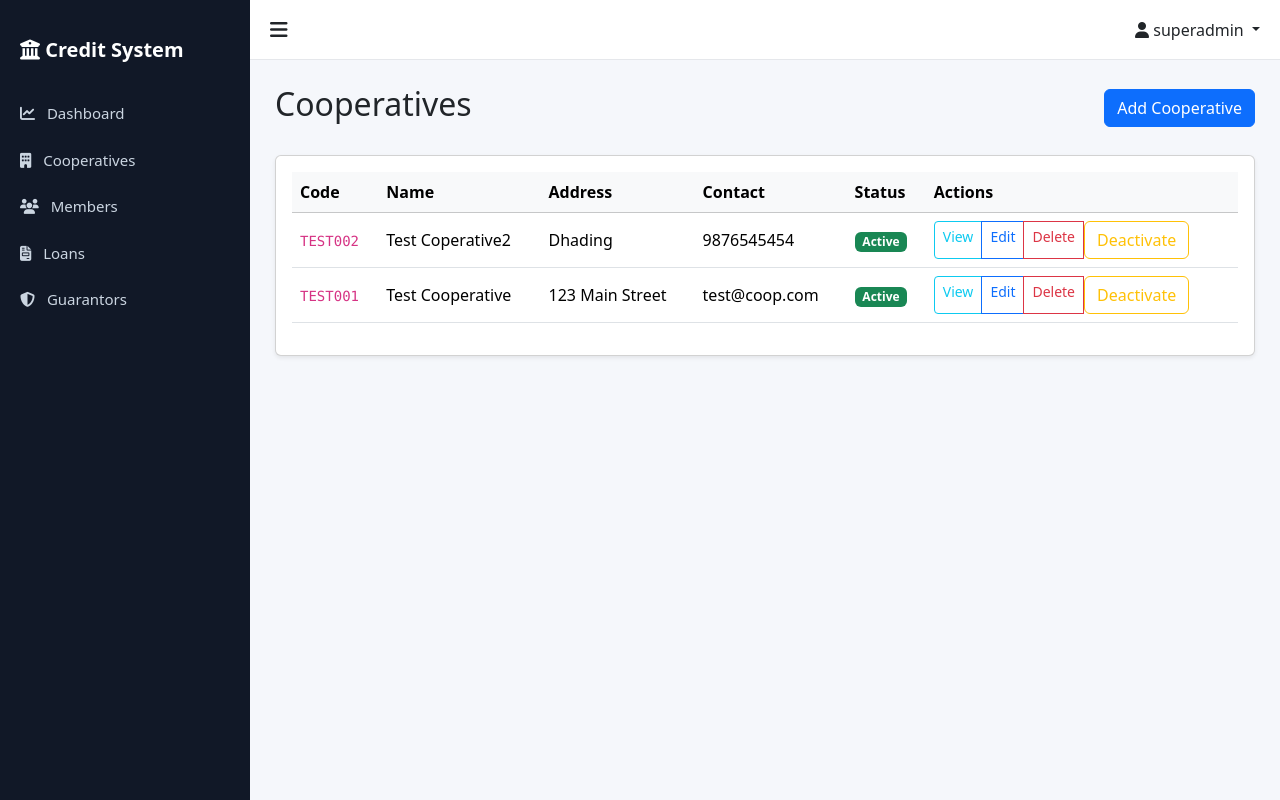
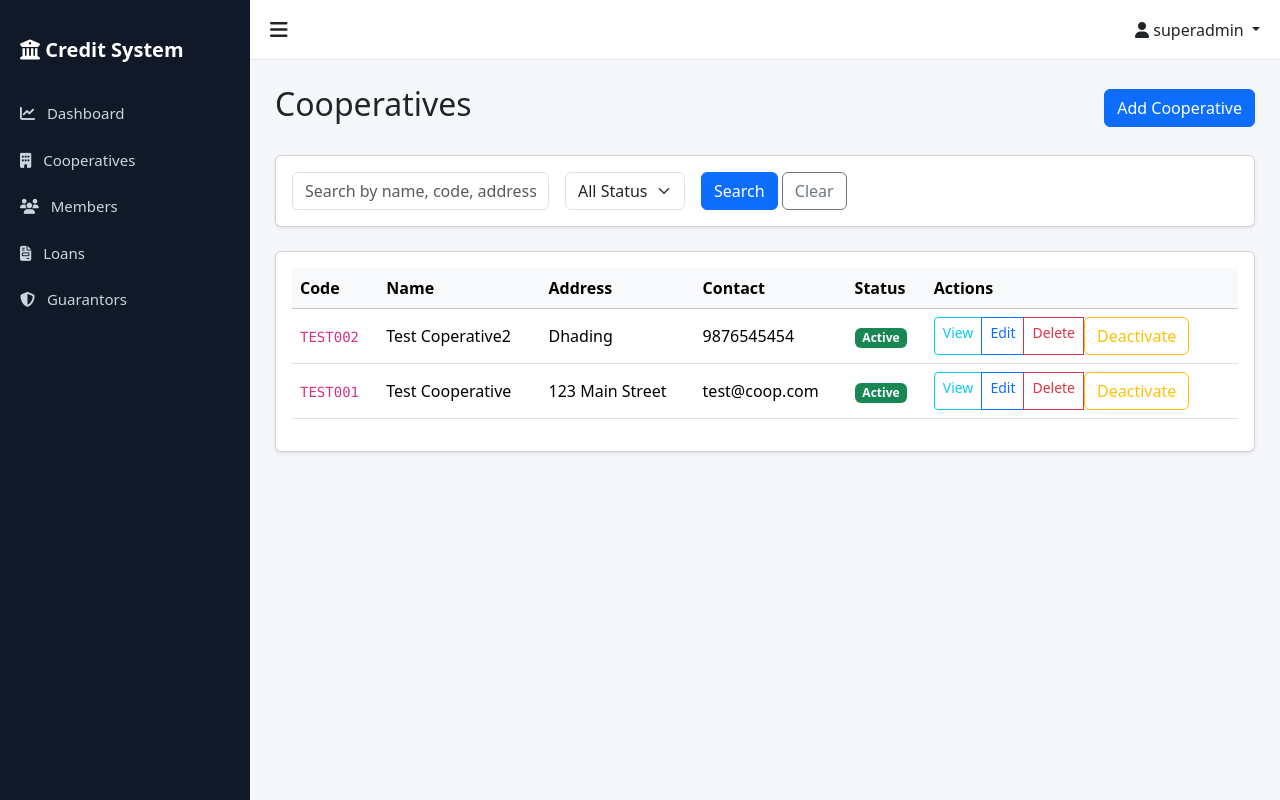
Before and after one commit to sameer9860/Credit-Information-System, a Django app: page /cooperatives/ in a window 1280 px wide. Run offline with Django 5.2, Linux system fonts and the light colour scheme; a user stored in the database is signed in; data comes from the database, SQL or seed files in the repository.

Commit message:
Feat:Filter

```diff
--- a/templates/cooperatives/cooperative_list.html
+++ b/templates/cooperatives/cooperative_list.html
@@ -16,6 +16,28 @@
 </div>
 {% endfor %}
 {% endif %}
+
+<div class="card shadow-sm mb-4">
+    <div class="card-body">
+        <form method="get" class="row row-cols-lg-auto g-3 align-items-center">
+            <div class="col-12">
+                <input type="text" name="search" class="form-control"
+                    placeholder="Search by name, code, address, contact..." value="{{ search_query }}">
+            </div>
+           <div class="col-12">
+            <select name="status" class="form-select">
+                <option value="">All Status</option>
+                <option value="Active" {% if status_filter == 'Active' %}selected{% endif %}>Active</option>
+                <option value="Inactive" {% if status_filter == 'Inactive' %}selected{% endif %}>Inactive</option>
+            </select>
+           </div>
+            <div class="col-12">
+                <button type="submit" class="btn btn-primary">Search</button>
+                <a href="{% url 'cooperatives:list' %}" class="btn btn-outline-secondary">Clear</a>
+            </div>
+        </form>
+    </div>
+</div>
 
 <div class="card shadow-sm">
     <div class="card-body">
@@ -72,6 +94,32 @@
                 </tbody>
             </table>
         </div>
+
+        {% if is_paginated %}
+        <nav aria-label="Page navigation" class="mt-4">
+            <ul class="pagination justify-content-center">
+                {% if page_obj.has_previous %}
+                <li class="page-item"><a class="page-link"
+                        href="?page={{ page_obj.previous_page_number }}{% if search_query %}&search={{ search_query }}{% endif %}{% if status_filter %}&status={{ status_filter }}{% endif %}">Previous</a>
+                </li>
+                {% endif %}
+
+                {% for num in page_obj.paginator.page_range %}
+                <li class="page-item {% if page_obj.number == num %}active{% endif %}">
+                    <a class="page-link"
+                        href="?page={{ num }}{% if search_query %}&search={{ search_query }}{% endif %}{% if status_filter %}&status={{ status_filter }}{% endif %}">{{
+                        num }}</a>
+                </li>
+                {% endfor %}
+
+                {% if page_obj.has_next %}
+                <li class="page-item"><a class="page-link"
+                        href="?page={{ page_obj.next_page_number }}{% if search_query %}&search={{ search_query }}{% endif %}{% if status_filter %}&status={{ status_filter }}{% endif %}">Next</a>
+                </li>
+                {% endif %}
+            </ul>
+        </nav>
+        {% endif %}
     </div>
 </div>
 {% endblock %}
```
